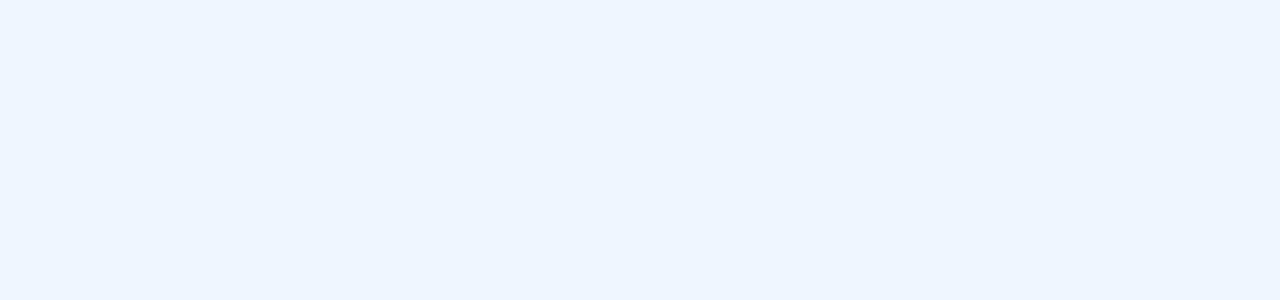
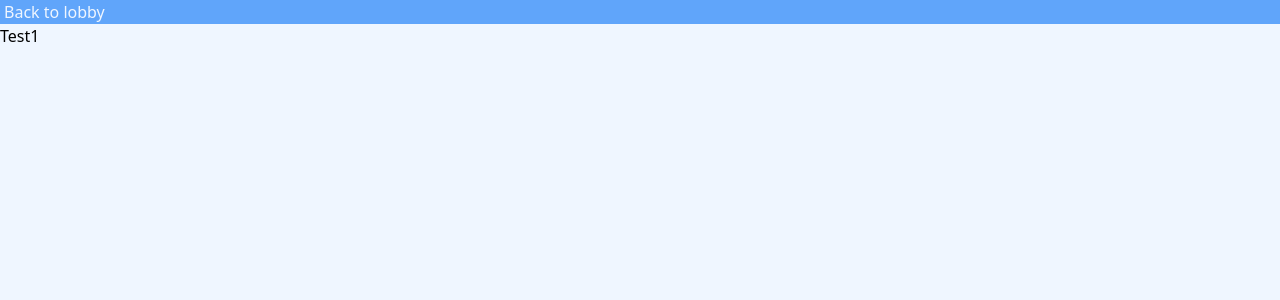
Before and after one commit to Profiterole-spb/ancient-gaming-challenge, a React (Vite) app: page /game/test1 in a window 1280 px wide. Before the commit this address had no page. Shown: the top 300 px of the page. Built offline with nearby package versions, Linux system fonts and the light colour scheme.

Commit message:
implement the switching between the tests.

```diff
--- a/package.json
+++ b/package.json
@@ -21,12 +21,12 @@
     "@vitejs/plugin-react": "^4.0.4",
     "autoprefixer": "^10.4.16",
     "postcss": "^8.4.30",
-    "react-router-dom": "^6.16.0",
     "tailwindcss": "^3.3.3",
     "vite": "^4.4.9"
   },
   "dependencies": {
     "react": "^18.2.0",
-    "react-dom": "^18.2.0"
+    "react-dom": "^18.2.0",
+    "react-router-dom": "^6.16.0"
   }
 }
--- a/src/App.jsx
+++ b/src/App.jsx
@@ -7,7 +7,9 @@ export default function App() {
     <BrowserRouter>
       <Routes>
         <Route path="/" element={<Lobby />}/>
-        <Route path={'game'} element={<Game/>}/>
+        <Route path={'game'}>
+          <Route path={":title"}  element={<Game/>}/>
+        </Route>
       </Routes>
     </BrowserRouter>
   )
--- a/src/pages/Game.jsx
+++ b/src/pages/Game.jsx
@@ -1,10 +1,18 @@
+import {useParams} from "react-router-dom";
+import Test1 from "../tasks/test1/Test1.jsx";
+import Test2 from "../tasks/test2/Test2.jsx";
+import Test3 from "../tasks/test3/Test3.jsx";
+
 export default function Game() {
+  const {title} = useParams();
   return (<>
     <header className={"bg-blue-400"}>
       <a href="/" className={"p-1 text-blue-50"}>Back to lobby</a>
     </header>
     <main>
-
+      {title==='test1' && <Test1/>}
+      {title==='test2' && <Test2/>}
+      {title==='test3' && <Test3/>}
     </main>
   </>)
 }
--- a/src/pages/Lobby.jsx
+++ b/src/pages/Lobby.jsx
@@ -7,9 +7,9 @@ export default function Lobby() {
       </header>
       <main>
         <ul className={"mt-8"}>
-          <li className={"p-2"}><GameCard title={'Test 1'} href={'/game?title=test1'}/></li>
-          <li className={"p-2"}><GameCard title={'Test 2'} href={'/game?title=test2'}/></li>
-          <li className={"p-2"}><GameCard title={'Test 3'} href={'/game?title=test2'}/></li>
+          <li className={"p-2"}><GameCard title={'Test 1'} href={'/game/test1'}/></li>
+          <li className={"p-2"}><GameCard title={'Test 2'} href={'/game/test2'}/></li>
+          <li className={"p-2"}><GameCard title={'Test 3'} href={'/game/test2'}/></li>
         </ul>
       </main>
   </>
--- /dev/null
+++ b/src/tasks/test1/Test1.jsx
@@ -0,0 +1,3 @@
+export default function Test1() {
+  return <div>Test1</div>
+}
--- /dev/null
+++ b/src/tasks/test2/Test2.jsx
@@ -0,0 +1,3 @@
+export default function Test2() {
+  return <div>Test2</div>
+}
--- /dev/null
+++ b/src/tasks/test3/Test3.jsx
@@ -0,0 +1,3 @@
+export default function Test3() {
+  return <div>Test3</div>
+}
```
